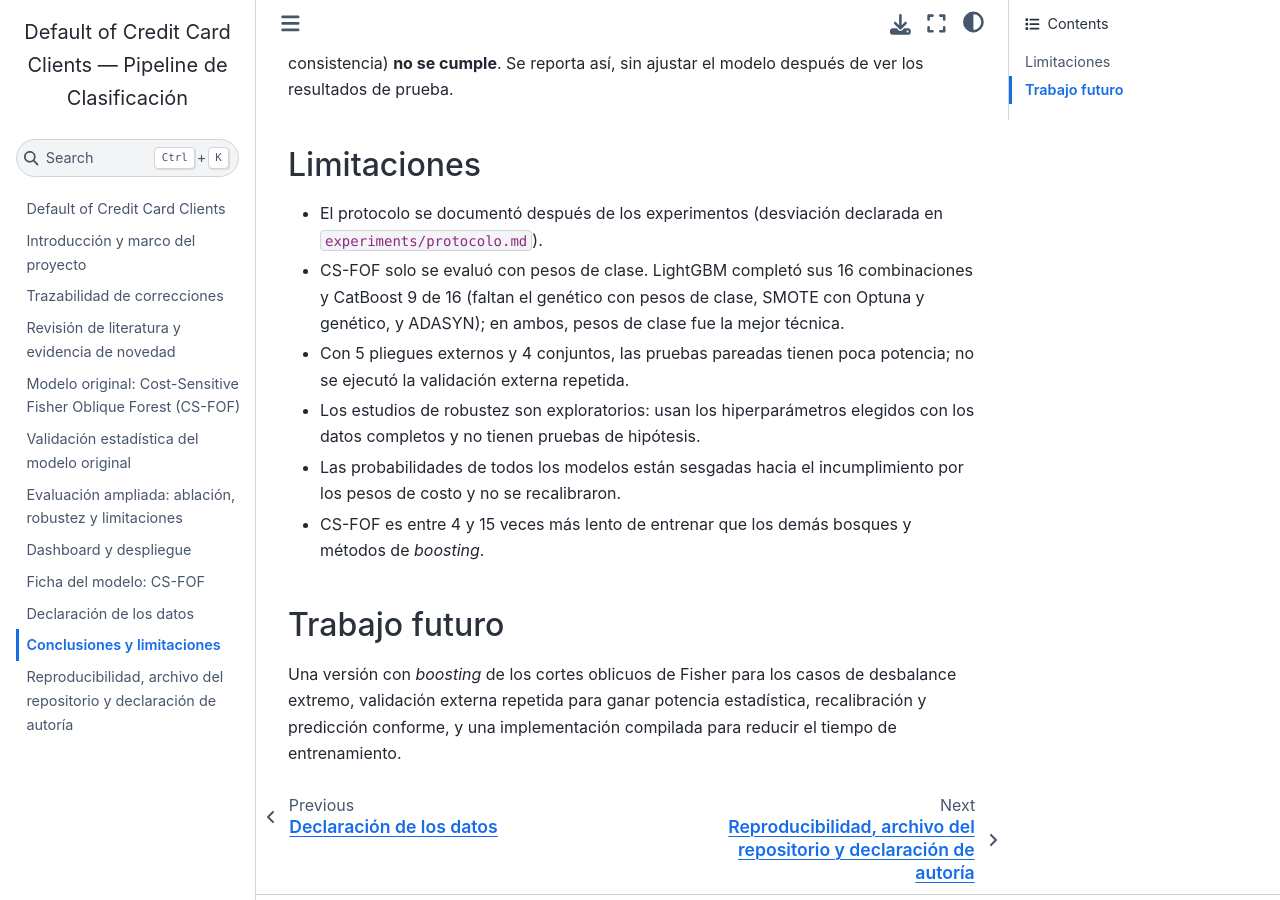
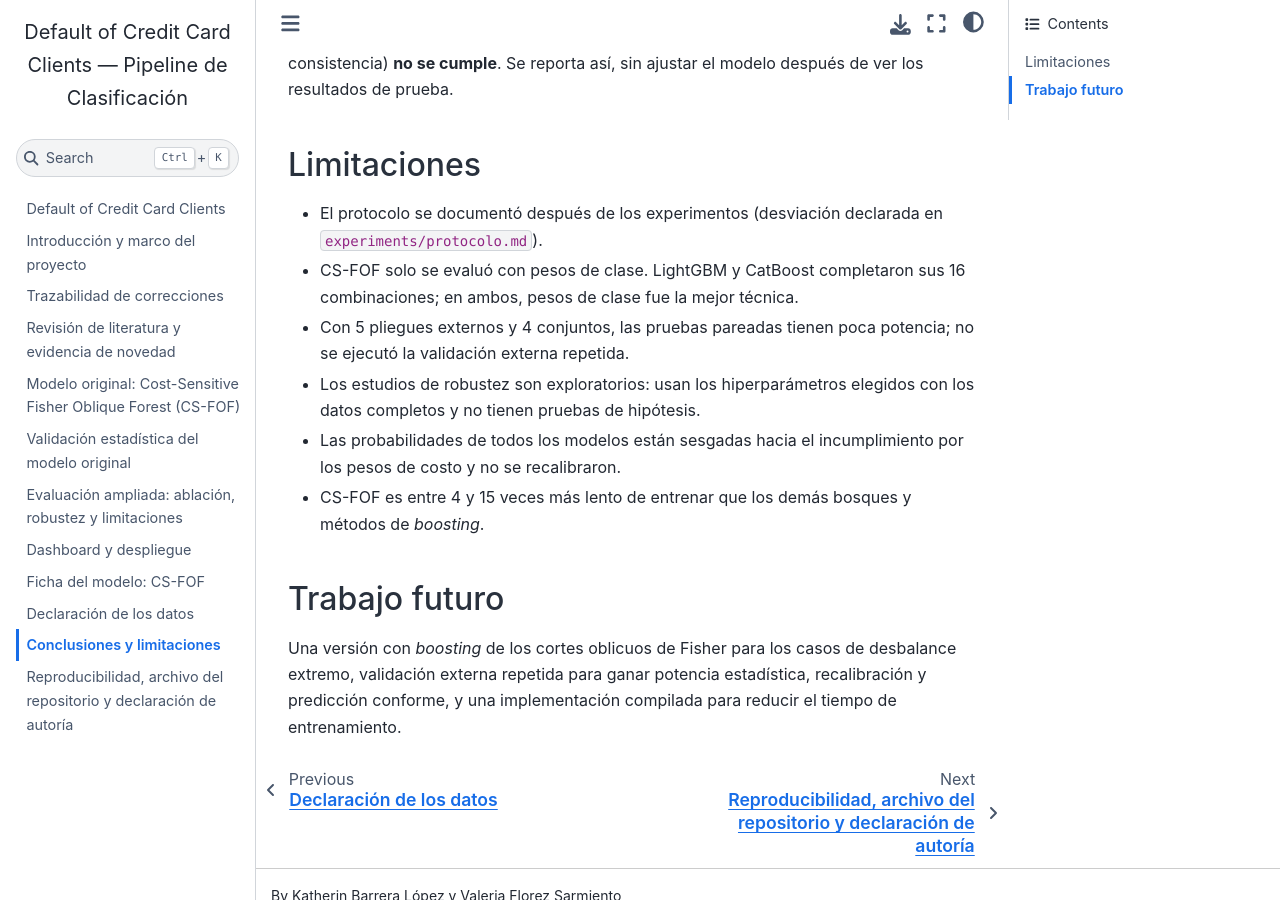
Before and after one commit to valeriaflorezs/Credit_Card_Project, a Jupyter Book: the page built from conclusiones.md, in a window 1280 px wide and 900 px high, scrolled down 811 px. Built offline with Jupyter Book 1.0.4 settings and Sphinx 7.4.7 and the Sphinx Book theme 1.1.4, drawn with Linux system fonts in a browser that asks for light colours; pages that are not in the unit, such as notebooks, are missing from menus.

Commit message:
Integra las 16 combinaciones de CatBoost (148 en la tabla maestra)
Las 7 que faltaban (genético con class_weight, SMOTE con Optuna y genético, y ADASYN) quedan
entre 0.515 y 0.545; pesos de clase sigue siendo la mejor técnica (0.548), así que la mejor
combinación y las pruebas estadísticas no cambian.

Co-Authored-By: Claude Opus 5.5 <noreply@anthropic.com>
Claude-Session: https://claude.ai/code/session_012vF8w9dfYEyTgtv2V8B218

```diff
--- a/conclusiones.md
+++ b/conclusiones.md
@@ -27,9 +27,8 @@ cumple**. Se reporta así, sin ajustar el modelo después de ver los resultados
 ## Limitaciones
 - El protocolo se documentó después de los experimentos (desviación declarada en
   `experiments/protocolo.md`).
-- CS-FOF solo se evaluó con pesos de clase. LightGBM completó sus 16 combinaciones y CatBoost 9 de 16
-  (faltan el genético con pesos de clase, SMOTE con Optuna y genético, y ADASYN); en ambos, pesos de clase
-  fue la mejor técnica.
+- CS-FOF solo se evaluó con pesos de clase. LightGBM y CatBoost completaron sus 16 combinaciones; en ambos,
+  pesos de clase fue la mejor técnica.
 - Con 5 pliegues externos y 4 conjuntos, las pruebas pareadas tienen poca potencia; no se ejecutó la
   validación externa repetida.
 - Los estudios de robustez son exploratorios: usan los hiperparámetros elegidos con los datos completos y
```
Also changed, not shown: experiments/protocolo.md (+1 -1 lines), 2 other files.
